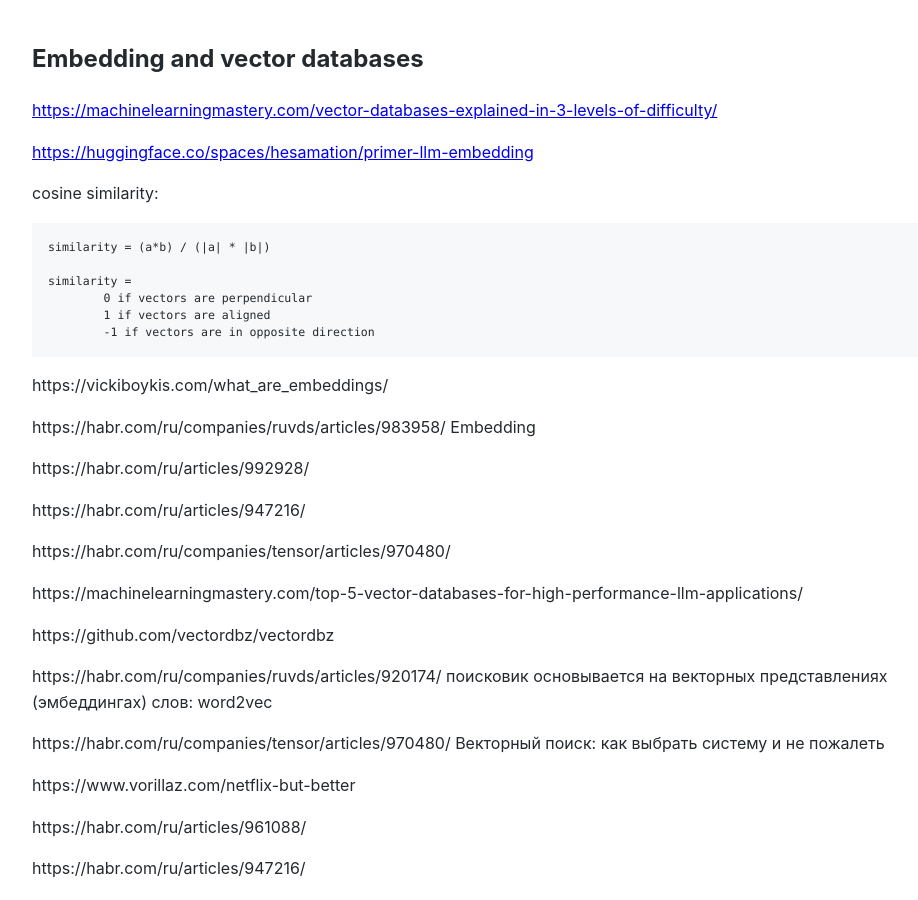
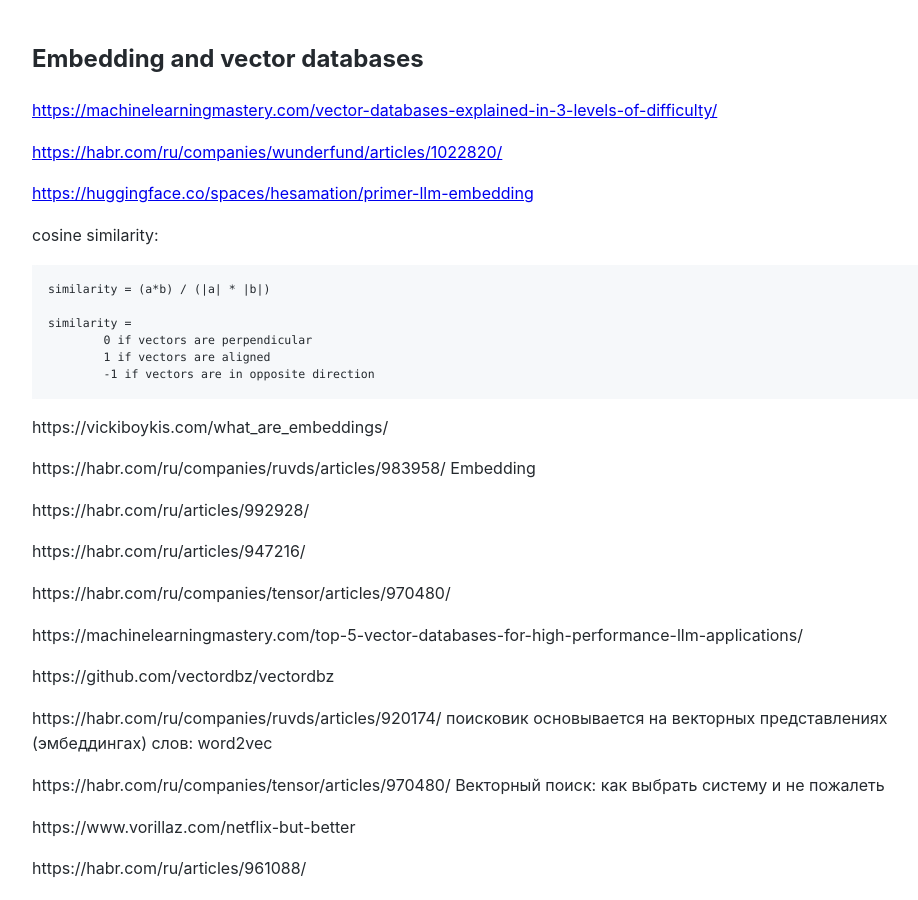
Before and after one commit to Michael-Lubinsky/michael-lubinsky.github.com, a Jekyll site: the page built from vector_db/vector_db.md, in a window 1280 px wide and 900 px high. Shown: the whole window, without its empty margins (158-1076 px from the left). Built offline with Jekyll 4.4.1, drawn with Linux system fonts in a browser that asks for light colours; our own code applies the rules of GitHub Pages for plain Markdown files.

Commit message:
Update vector_db.md

```diff
--- a/vector_db/vector_db.md
+++ b/vector_db/vector_db.md
@@ -1,6 +1,8 @@
 ## Embedding and vector databases
 
 <https://machinelearningmastery.com/vector-databases-explained-in-3-levels-of-difficulty/>
+
+<https://habr.com/ru/companies/wunderfund/articles/1022820/>
 
 <https://huggingface.co/spaces/hesamation/primer-llm-embedding>
 
```
